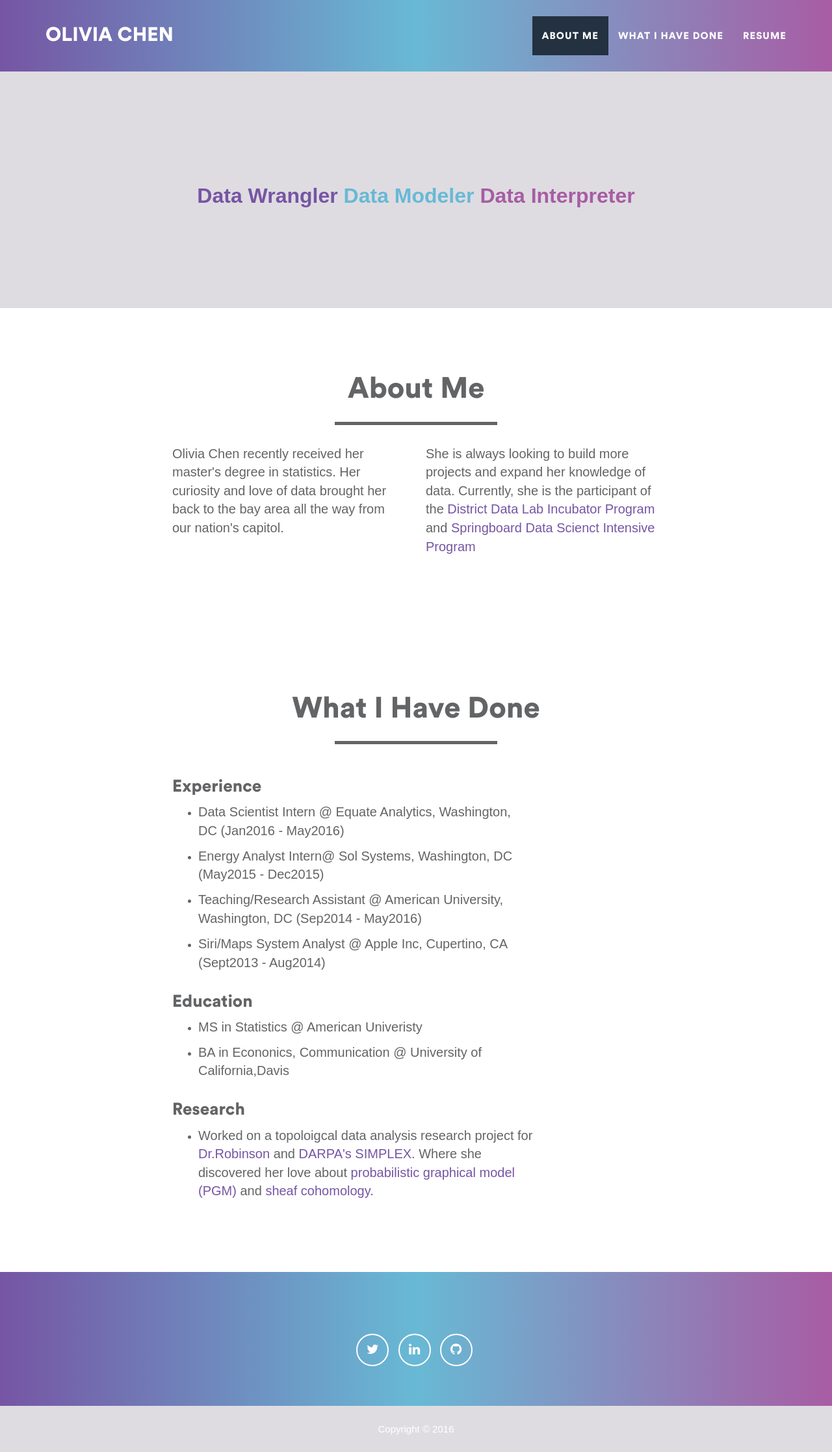
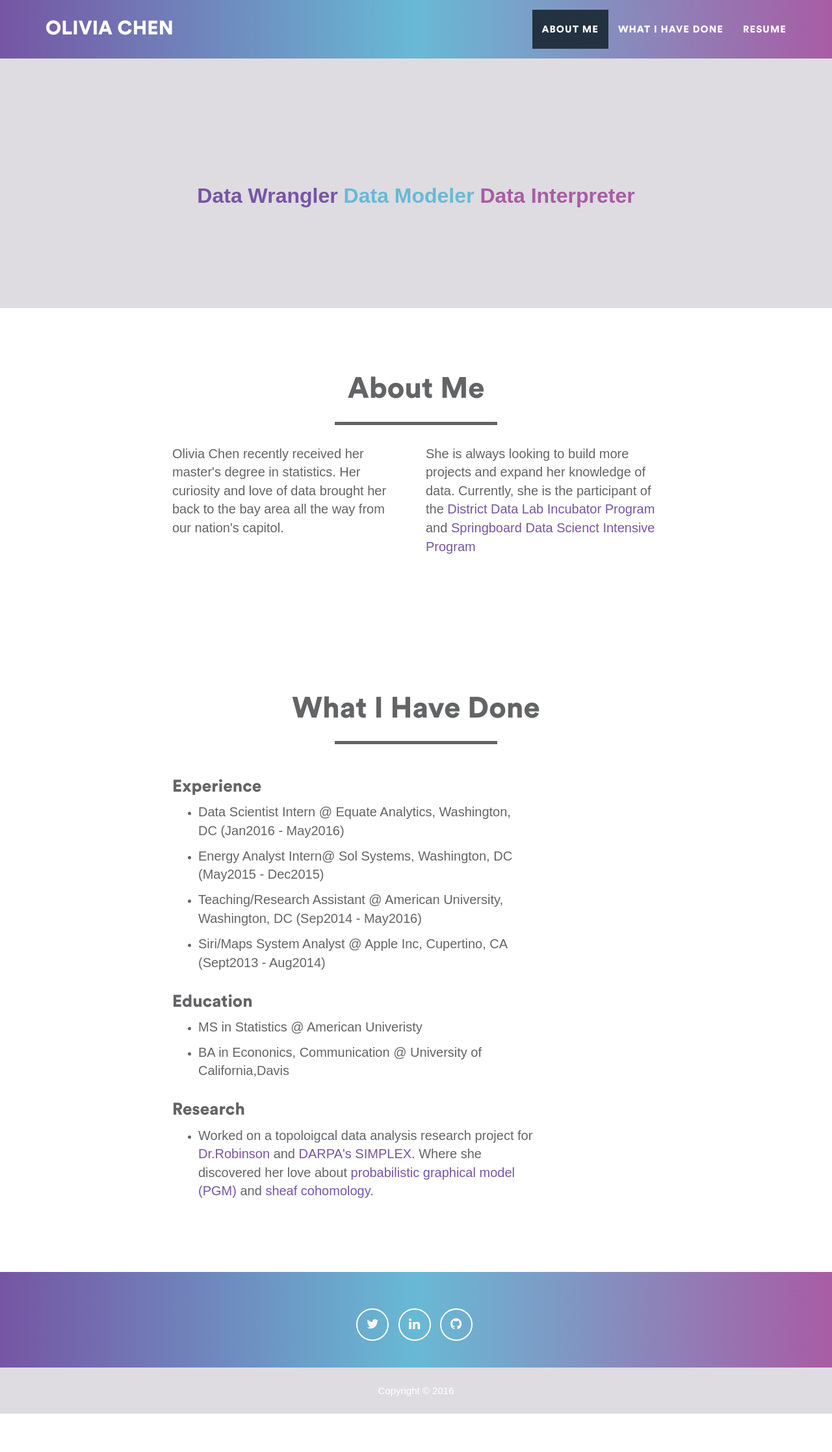
Before and after one commit to oliviac12/oliviac12.github.io, a plain HTML site: page index.html in a window 1280 px wide. Shown: the whole page at 65% size. After the commit the page ends 2175 px from the top, so only its background shows below. Drawn offline with Linux system fonts and the light colour scheme.

Commit message:
updated desciption

```diff
--- a/index.html
+++ b/index.html
@@ -5,7 +5,7 @@
     <meta http-equiv="X-UA-Compatible" content="IE=edge">
     <title>Olivia Chen</title>
     <meta name="viewport" content="width=device-width">
-    <meta name="description" content="Write an awesome description for your new site here. You can edit this line in _config.yml. It will appear in your document head meta (for Google search results) and in your feed.xml site description.">
+    <meta name="description" content="Data about Olivia Chen">
     <meta name="author" content="Olivia Chen">
     <link rel="canonical" href="http://oliviac12.github.io/">
     <link rel="alternate" type="application/rss+xml" title="RSS" href="/feed.xml">
--- a/main.css
+++ b/main.css
@@ -154,7 +154,7 @@ header .intro-text .skills {
 
 @media(min-width:768px) {
     .navbar-fixed-top {
-        padding: 25px 0;
+        padding: 15px 0;
         -webkit-transition: padding .3s;
         -moz-transition: padding .3s;
         transition: padding .3s;
@@ -360,17 +360,17 @@ footer {
 }
 
 footer h3 {
-    margin-bottom: 30px;
+    margin-bottom: 20px;
 }
 
 footer .footer-above {
-    padding-top: 50px;
+    padding-top: 20px;
     /*background-color: #bc1838;*/
     background: linear-gradient(to right, #7655a4, #68b9d5, #a85ca4);
 }
 
 footer .footer-col {
-    margin-bottom: 50px;
+    margin-bottom: 30px;
 }
 
 footer .footer-below {
```
